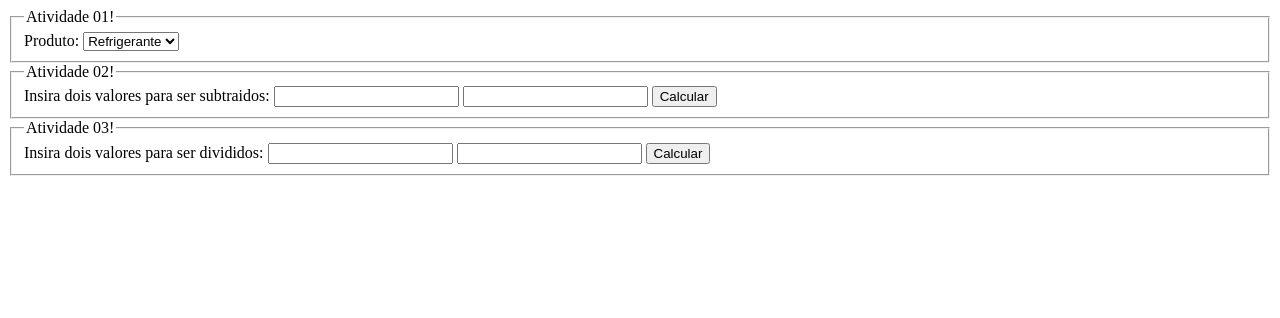
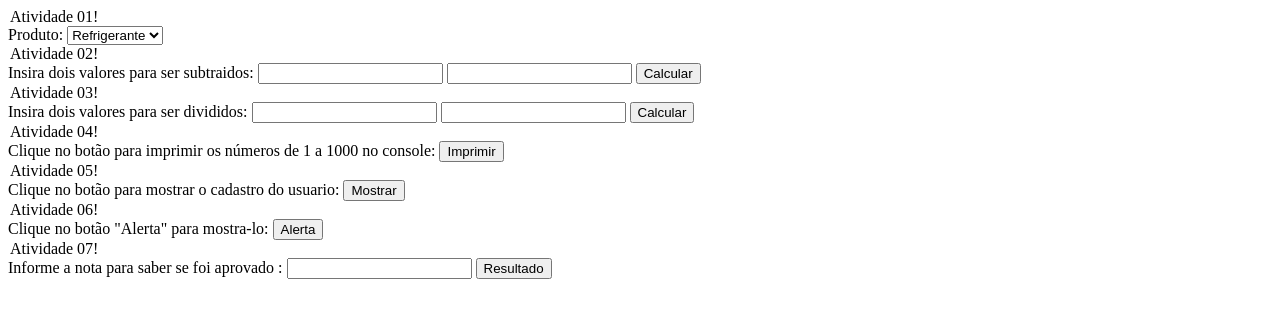
Before and after one commit to sillmarjunior/Atividade.JS, a plain HTML site: page 01-atividade/index.html in a window 1280 px wide. Drawn offline with Linux system fonts and the light colour scheme.

Commit message:
feat: adicionado as atividades 5,6 e 7.

```diff
--- a/01-atividade/index.html
+++ b/01-atividade/index.html
@@ -11,8 +11,8 @@
 
 <body>
 
-    <section class="atividade">
-        <fieldset>
+    <form>
+        <div>
 
             <legend>Atividade 01!</legend>
             <label for="motivo">Produto: </label> <select name="selproduto" id="produto"
@@ -23,32 +23,63 @@
                 <option value=4>Outros</option>
             </select>
 
-        </fieldset>
+        </div>
 
-        <form name="formSubtrair" action="#" onsubmit="return verificaSubtrair()">
-            <fieldset>
 
-                <legend>Atividade 02!</legend>
-                <label for="subtracao"> Insira dois valores para ser subtraidos: </label>
-                <input type="number" name="subtrair1" id="numero1">
-                <input type="number" name="subtrair2" id="numero2">
-                <button>Calcular</button>
-            </fieldset>
-        </form>
+        <div>
 
-        <form name="formDividir" action="#" onsubmit="return verificaDividir()">
+            <legend>Atividade 02!</legend>
+            <label for="subtracao"> Insira dois valores para ser subtraidos: </label>
+            <input type="number" id="subtrair1">
+            <input type="number" id="subtrair2">
+            <button onclick="verificaSubtrair()">Calcular</button>
 
-            <fieldset onsubmit="return varificaDividir()">
+        </div>
 
-                <legend>Atividade 03!</legend>
-                <label for="subtracao">Insira dois valores para ser divididos: </label>
-                <input type="number" name="dividir1" id="numero1">
-                <input type="number" name="dividir2" id="numero2">
-                <button>Calcular</button>
+        <div>
 
-            </fieldset>
-        </form>
-    </section>
+            <legend>Atividade 03!</legend>
+            <label for="subtracao">Insira dois valores para ser divididos: </label>
+            <input type="number" id="dividir1">
+            <input type="number" id="dividir2">
+            <button onclick="verificaDividir()">Calcular</button>
+
+        </div>
+
+        <div>
+
+            <legend>Atividade 04!</legend>
+            <label for="imprimir">Clique no botão para imprimir os números de 1 a 1000 no console: </label>
+            <button onclick="imprimir()">Imprimir</button>
+
+        </div>
+
+        <div>
+
+            <legend>Atividade 05!</legend>
+            <label for="cadastro">Clique no botão para mostrar o cadastro do usuario: </label>
+            <button onclick="cadastro()">Mostrar</button>
+
+        </div>
+
+        <div>
+
+            <legend>Atividade 06!</legend>
+            <label for="constate">Clique no botão "Alerta" para mostra-lo: </label>
+            <button onclick="constante()">Alerta</button>
+
+        </div>
+
+        <div>
+
+            <legend>Atividade 07!</legend>
+            <label for="nota">Informe a nota para saber se foi aprovado :</label>
+            <input type="number" id="nota">
+            <button onclick="validarNota()">Resultado</button>
+        </div>
+
+
+    </form>
 
 </body>
 
--- a/01-atividade/site.js
+++ b/01-atividade/site.js
@@ -15,11 +15,11 @@ function verificaProduto(produto) {
     }
 }
 
-function verificaSubtrair(){
+function verificaSubtrair() {
     console.log("passou aqui")
-    let valor1 = document.formSubtrair.subtrair1.value;
+    let valor1 = document.getElementById("subtrair1").value;
     console.log(valor1);
-    let valor2 = document.formSubtrair.subtrair2.value;
+    let valor2 = document.getElementById("subtrair2").value;
     console.log(valor2);
 
     let calcular = valor1 - valor2;
@@ -27,14 +27,56 @@ function verificaSubtrair(){
 
 }
 
-function verificaDividir(){
+function verificaDividir() {
     console.log("passou aqui")
-    let valor1 = document.formDividir.dividir1.value;
+    let valor1 = document.getElementById("dividir1").value;
     console.log(valor1);
-    let valor2 = document.formDividir.dividir2.value;
+    let valor2 = document.getElementById("dividir2").value;
     console.log(valor2);
 
     let calcular = valor1 / valor2;
     return console.log(calcular);
 
 }
+
+function imprimir() {
+
+    for (let i = 1; i < 11; i++) {
+        console.log(i);
+    }
+}
+
+function cadastro() {
+
+    let user = {
+        cidade: "Joinville",
+        estado: "SC",
+        bairro: "Centro",
+        rua: "Rua dos Pinheiros",
+        numero: 123
+    }
+
+    console.log("O usuário mora em " + user.cidade + " / " + user.estado + ", no bairro " + user.bairro + ", na rua " + user.rua + " nº " + user.numero);
+}
+
+function constante() {
+
+    const atividade = "Atividade EAD"
+    alert(atividade);
+}
+
+function validarNota() {
+
+var nota = document.getElementById("nota").value;
+console.log(nota);
+
+    if (nota == 7) {
+        console.log("Aprovado");
+    } else if (nota == 5) {
+        console.log("Recuperação");
+    } else if (nota < 5 && nota >= 0) {
+        console.log("Reprovado")
+    } else {
+        console.log("Nota inválida")
+    }
+}
```
